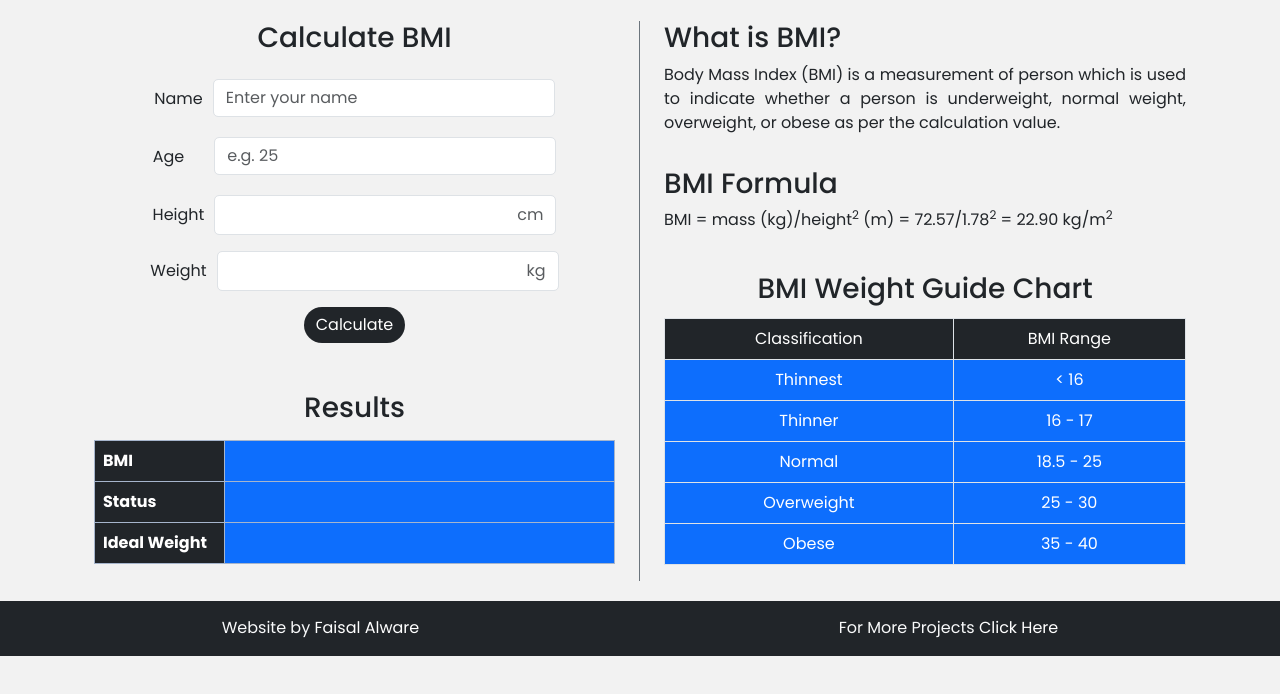
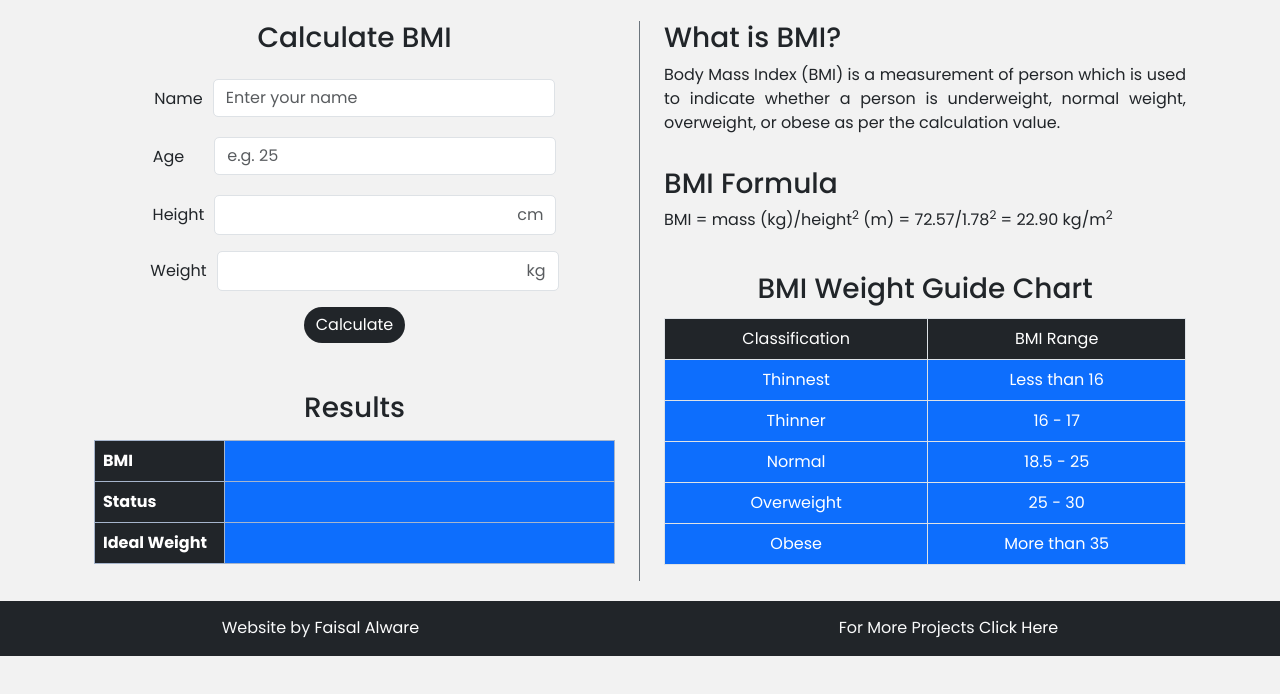
Before and after one commit to faisalalware/bmi-calculator, a plain HTML site: page index.html in a window 1280 px wide. Shown: the part 78-772 px from the top of the page. Drawn offline with nearby package versions, Linux system fonts and the light colour scheme.

Commit message:
weight guide chart changes

```diff
--- a/index.html
+++ b/index.html
@@ -95,7 +95,7 @@
                 <tr>
                   <td>Thinnest</td>
                   <td>
-                    < 16</td>
+                    Less than 16</td>
                 </tr>
                 <tr>
                   <td>Thinner</td>
@@ -111,7 +111,7 @@
                 </tr>
                 <tr>
                   <td>Obese</td>
-                  <td>35 - 40</td>
+                  <td>More than 35</td>
                 </tr>
               </tbody>
             </table>
```
